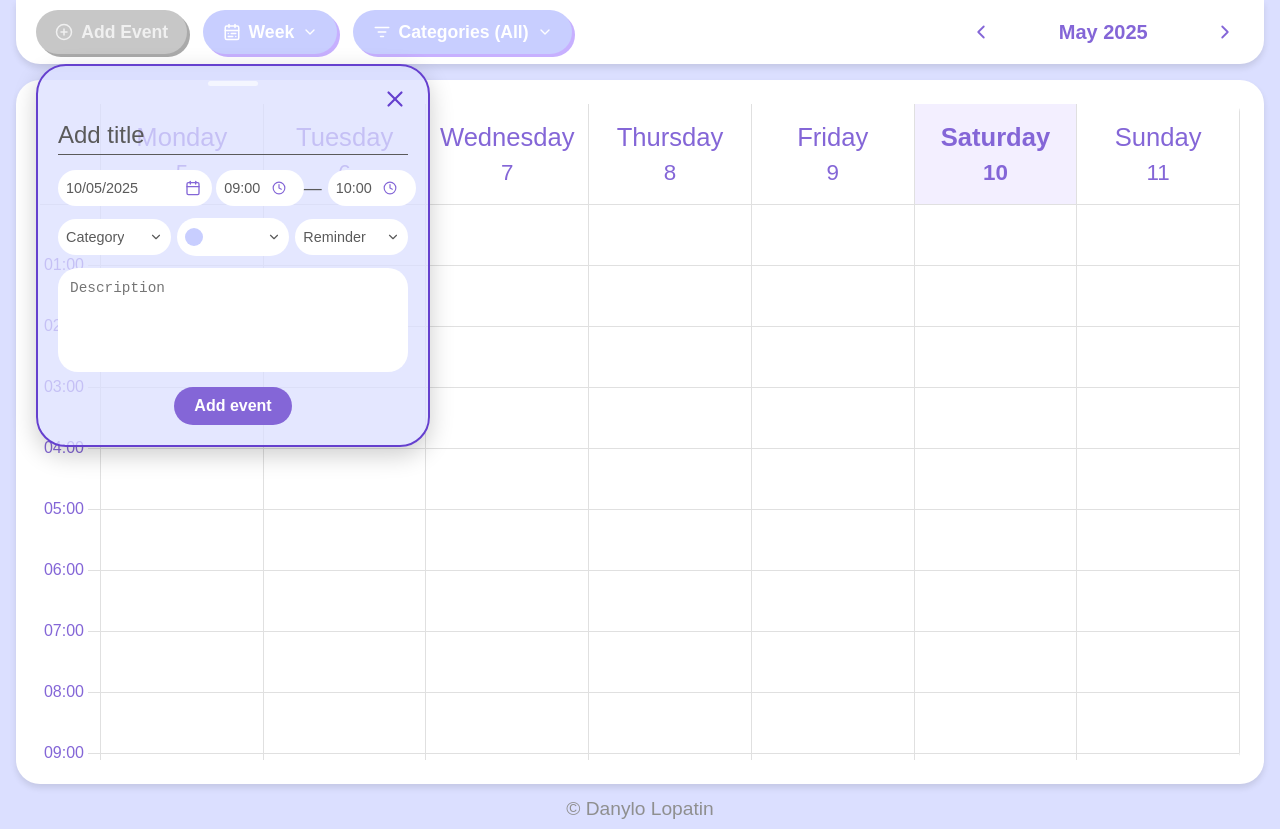
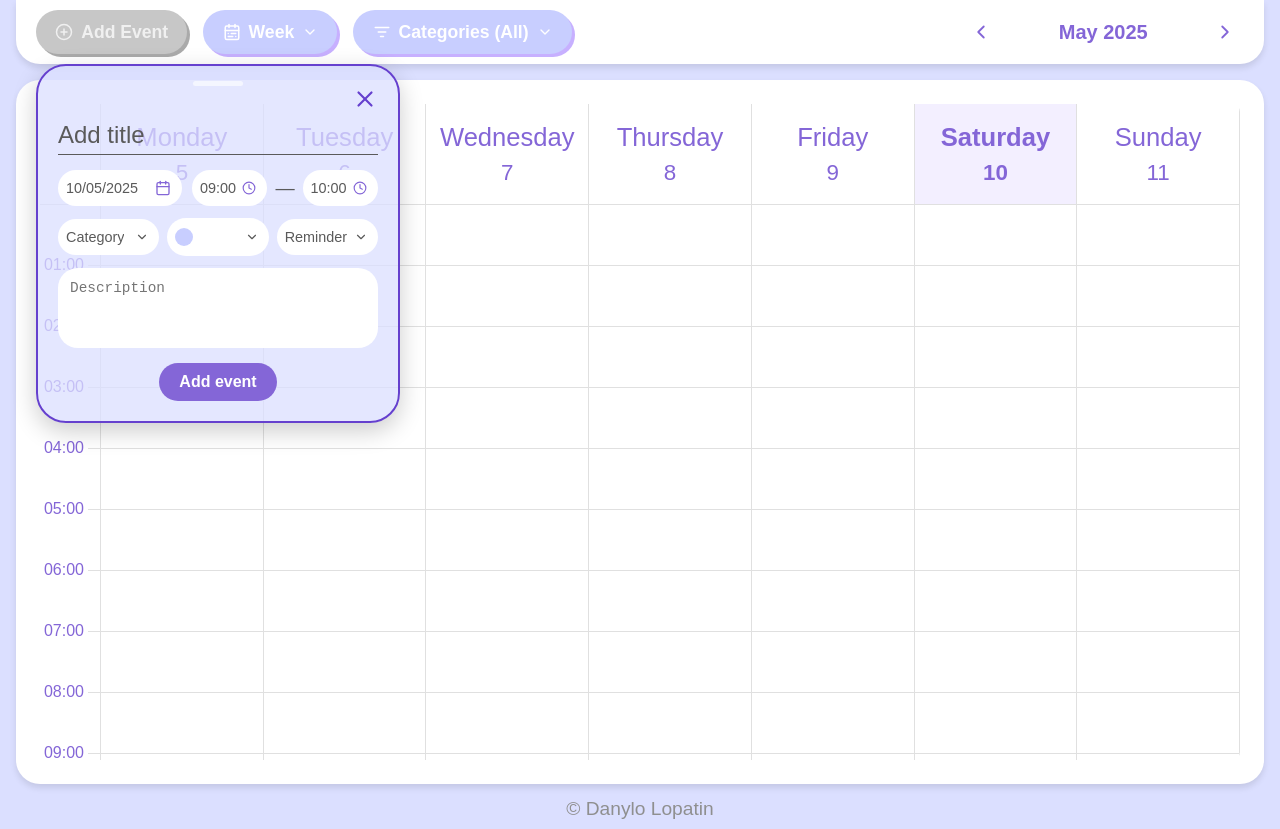
Before and after one commit to Danylo37/calendar-app, a React (Create React App) app: page / in a window 1280 px wide. Both pictures are taken after a click on the button "Add Event". Built offline with nearby package versions, Linux system fonts and the light colour scheme.

Commit message:
TimePicker fixed

```diff
--- a/src/components/EventForm.js
+++ b/src/components/EventForm.js
@@ -15,7 +15,6 @@ const EventForm = ({ isOpen, onClose, triggerPosition }) => {
     const [dateInputValue, setDateInputValue] = useState(format(new Date(), 'dd/MM/yyyy'));
     const [isDatePickerOpen, setIsDatePickerOpen] = useState(false);
 
-    // Time picker states
     const [startTimeValue, setStartTimeValue] = useState('09:00');
     const [endTimeValue, setEndTimeValue] = useState('10:00');
     const [isStartTimePickerOpen, setIsStartTimePickerOpen] = useState(false);
@@ -44,7 +43,6 @@ const EventForm = ({ isOpen, onClose, triggerPosition }) => {
             const month = parseInt(match[2], 10) - 1;
             const year = parseInt(match[3], 10);
 
-            // Check if the date is valid
             const newDate = new Date(year, month, day);
             if (
                 newDate.getDate() === day &&
@@ -57,12 +55,10 @@ const EventForm = ({ isOpen, onClose, triggerPosition }) => {
         }
     };
 
-    // Handle time input change
     const handleTimeInputChange = (e, setTimeValue) => {
         const value = e.target.value;
         setTimeValue(value);
 
-        // Optional: Add validation for time format
         const timeRegex = /^([0-1]?[0-9]|2[0-3]):([0-5][0-9])$/;
         if (timeRegex.test(value)) {
             // Valid time format
@@ -161,7 +157,6 @@ const EventForm = ({ isOpen, onClose, triggerPosition }) => {
         };
     }, [isDragging, handleMouseMove, handleMouseUp]);
 
-    // Make sure only one picker is open at a time
     useEffect(() => {
         if (isStartTimePickerOpen) {
             setIsEndTimePickerOpen(false);
@@ -234,6 +229,7 @@ const EventForm = ({ isOpen, onClose, triggerPosition }) => {
                     />
                 </div>
 
+                <div className="time-selection-group">
                     <div className="time-input-container">
                         <input
                             type="text"
@@ -284,6 +280,7 @@ const EventForm = ({ isOpen, onClose, triggerPosition }) => {
                         />
                     </div>
                 </div>
+            </div>
 
             <div className="event-form-row">
                 <div className="event-form-input dropdown-field">
--- a/src/styles/EventForm.css
+++ b/src/styles/EventForm.css
@@ -1,7 +1,6 @@
 .event-form {
     position: fixed;
-    width: 350px;
-    max-width: 95vw;
+    width: 320px;
     background-color: rgba(219, 223, 255, 0.75);
     border-radius: 30px;
     padding: 20px;
@@ -20,11 +19,6 @@
     transform: scale(1);
     opacity: 1;
     pointer-events: auto;
-}
-
-.event-form.active {
-    transform: scale(1);
-    opacity: 1;
 }
 
 .form-header {
@@ -88,6 +82,7 @@
     padding: 5px 0;
     margin-bottom: 15px;
     outline: none;
+    box-sizing: border-box;
 }
 
 .event-form-title::placeholder {
@@ -96,19 +91,22 @@
 
 .event-form-row {
     display: flex;
-    gap: 6px;
+    gap: 8px;
     margin-bottom: 12px;
     align-items: center;
-    flex-wrap: wrap;
+    width: 100%;
+    box-sizing: border-box;
 }
 
 .date-time-row {
-    flex-wrap: nowrap;
+    flex-wrap: wrap;
     justify-content: space-between;
-    gap: 4px;
+    gap: 10px;
 }
 
 .event-form-input {
+    width: 100%;
+    box-sizing: border-box;
     padding: 10px 8px;
     border: none;
     border-radius: 20px;
@@ -116,11 +114,8 @@
     background-color: white;
     color: #5A5A5A;
     text-align: center;
-}
-
-.event-form-input:focus {
-    outline: none;
-    box-shadow: 0 0 0 2px #6540CE;
+    overflow: hidden;
+    text-overflow: ellipsis;
 }
 
 .event-form-input:focus {
@@ -130,7 +125,7 @@
 
 .date-input-container {
     position: relative;
-    width: 48%;
+    flex: 2;
     min-width: 110px;
     display: flex;
     align-items: center;
@@ -142,9 +137,17 @@
     text-align: left;
 }
 
+.time-selection-group {
+    display: flex;
+    align-items: center;
+    flex: 3;
+    gap: 6px;
+    min-width: 180px;
+}
+
 .time-input-container {
     position: relative;
-    width: 25%;
+    flex: 1;
     min-width: 70px;
     display: flex;
     align-items: center;
@@ -176,21 +179,14 @@
     text-align: left;
 }
 
-.time-input {
-    width: 23%;
-    min-width: 60px;
-}
-
 .time-separator {
     font-size: 1.2rem;
     color: #5A5A5A;
-    margin: 0;
-    flex-shrink: 1;
-    padding: 0 2px;
-}
-
-.category-input {
-    flex: 1;
+    flex-shrink: 0;
+    padding: 0;
+    margin: 0 2px;
+    display: flex;
+    align-items: center;
 }
 
 .event-form-input:hover {
@@ -203,10 +199,11 @@
     justify-content: space-between;
     cursor: pointer;
     flex: 1;
-    min-width: 0;
+    min-width: 80px;
     white-space: nowrap;
     overflow: hidden;
     text-overflow: ellipsis;
+    padding-right: 10px;
 }
 
 .dropdown-text {
@@ -225,6 +222,7 @@
 
 .description-input {
     width: 100%;
+    box-sizing: border-box;
     min-height: 80px;
     padding: 12px;
     border: none;
```
Lines whose indentation alone changed are shown as unchanged.
